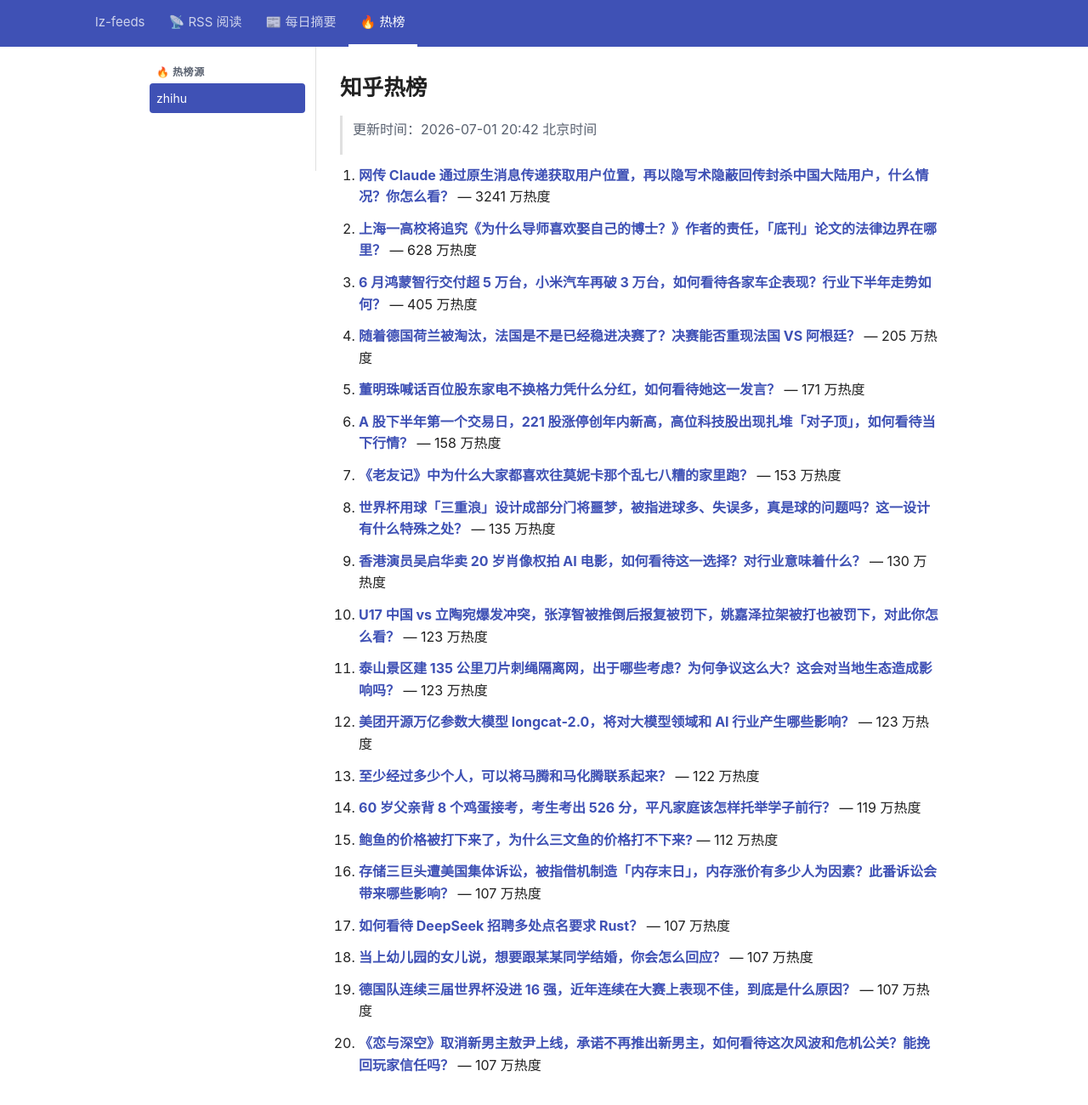
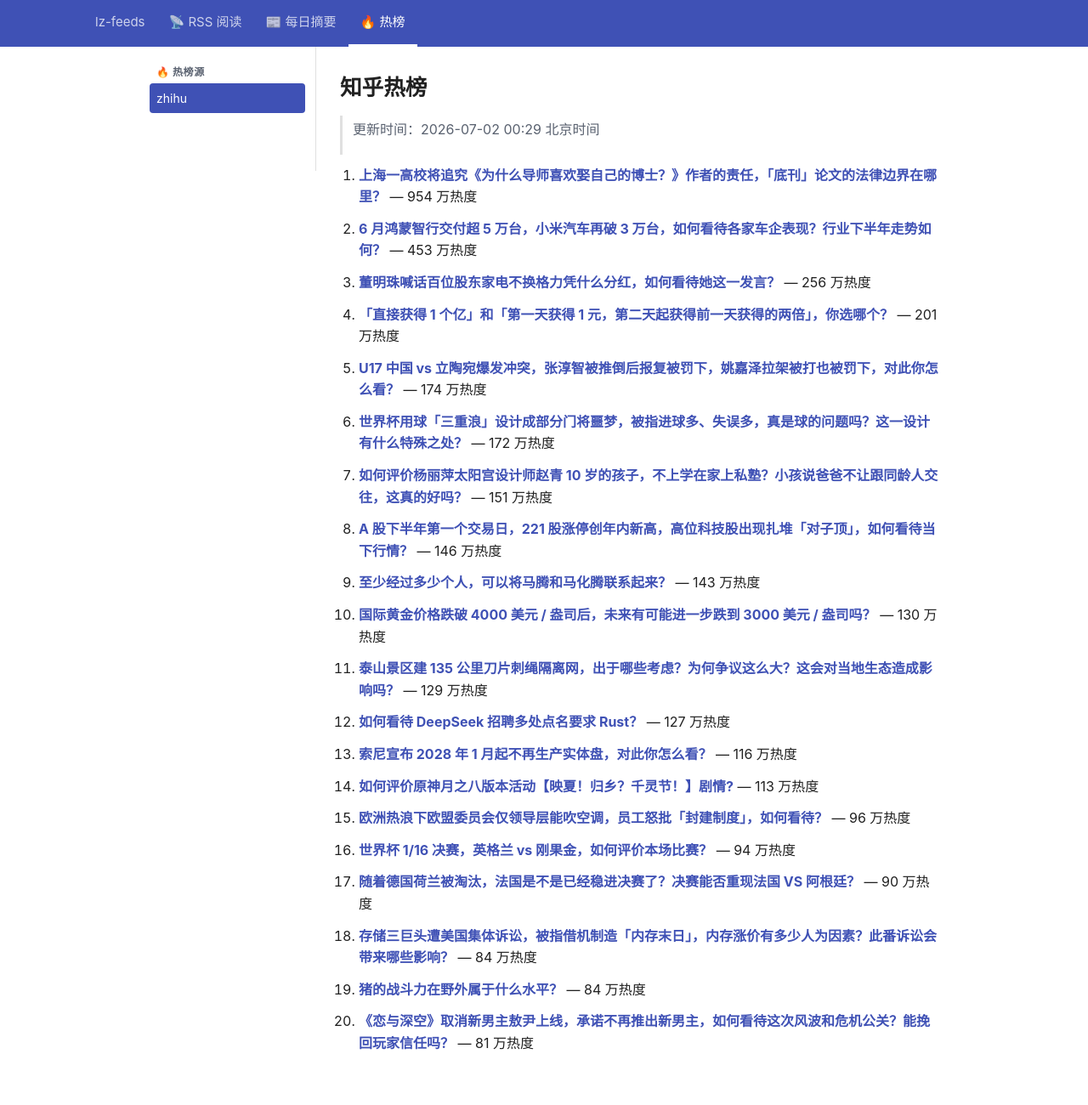
Before and after one commit to lizhang0101/lz-feeds, a Jekyll site: the page built from _hotlist/zhihu.md, in a window 1280 px wide and 1330 px high. Shown: the top 1300 px of the window at 85% size. Built offline with Jekyll 4.4.1, drawn with Linux system fonts in a browser that asks for light colours.

Commit message:
hotlist: 2026-07-01T16:29Z

```diff
--- a/_hotlist/zhihu.md
+++ b/_hotlist/zhihu.md
@@ -1,48 +1,48 @@
 ---
-updated: 2026-07-01 20:42 北京时间
+updated: 2026-07-02 00:29 北京时间
 count: 20
 ---
 
 # 知乎热榜
 
-> 更新时间：2026-07-01 20:42 北京时间
+> 更新时间：2026-07-02 00:29 北京时间
 
-1. **[网传 Claude 通过原生消息传递获取用户位置，再以隐写术隐蔽回传封杀中国大陆用户，什么情况？你怎么看？](https://www.zhihu.com/question/2055348161544295141)** — 3241 万热度
+1. **[上海一高校将追究《为什么导师喜欢娶自己的博士？》作者的责任，「底刊」论文的法律边界在哪里？](https://www.zhihu.com/question/2055014552882901099)** — 954 万热度
 
-2. **[上海一高校将追究《为什么导师喜欢娶自己的博士？》作者的责任，「底刊」论文的法律边界在哪里？](https://www.zhihu.com/question/2055014552882901099)** — 628 万热度
+2. **[6 月鸿蒙智行交付超 5 万台，小米汽车再破 3 万台，如何看待各家车企表现？行业下半年走势如何？](https://www.zhihu.com/question/2055596626312541231)** — 453 万热度
 
-3. **[6 月鸿蒙智行交付超 5 万台，小米汽车再破 3 万台，如何看待各家车企表现？行业下半年走势如何？](https://www.zhihu.com/question/2055596626312541231)** — 405 万热度
+3. **[董明珠喊话百位股东家电不换格力凭什么分红，如何看待她这一发言？](https://www.zhihu.com/question/2055610751952187834)** — 256 万热度
 
-4. **[随着德国荷兰被淘汰，法国是不是已经稳进决赛了？决赛能否重现法国 VS 阿根廷？](https://www.zhihu.com/question/2055296699611066931)** — 205 万热度
+4. **[「直接获得 1 个亿」和「第一天获得 1 元，第二天起获得前一天获得的两倍」，你选哪个？](https://www.zhihu.com/question/2054997832579412084)** — 201 万热度
 
-5. **[董明珠喊话百位股东家电不换格力凭什么分红，如何看待她这一发言？](https://www.zhihu.com/question/2055610751952187834)** — 171 万热度
+5. **[U17 中国 vs 立陶宛爆发冲突，张淳智被推倒后报复被罚下，姚嘉泽拉架被打也被罚下，对此你怎么看？](https://www.zhihu.com/question/2055601585929938402)** — 174 万热度
 
-6. **[A 股下半年第一个交易日，221 股涨停创年内新高，高位科技股出现扎堆「对子顶」，如何看待当下行情？](https://www.zhihu.com/question/2055569067063375363)** — 158 万热度
+6. **[世界杯用球「三重浪」设计成部分门将噩梦，被指进球多、失误多，真是球的问题吗？这一设计有什么特殊之处？](https://www.zhihu.com/question/2054886475376719521)** — 172 万热度
 
-7. **[《老友记》中为什么大家都喜欢往莫妮卡那个乱七八糟的家里跑？](https://www.zhihu.com/question/2052445760537323110)** — 153 万热度
+7. **[如何评价杨丽萍太阳宫设计师赵青 10 岁的孩子，不上学在家上私塾？小孩说爸爸不让跟同龄人交往，这真的好吗？](https://www.zhihu.com/question/2055329739611398639)** — 151 万热度
 
-8. **[世界杯用球「三重浪」设计成部分门将噩梦，被指进球多、失误多，真是球的问题吗？这一设计有什么特殊之处？](https://www.zhihu.com/question/2054886475376719521)** — 135 万热度
+8. **[A 股下半年第一个交易日，221 股涨停创年内新高，高位科技股出现扎堆「对子顶」，如何看待当下行情？](https://www.zhihu.com/question/2055569067063375363)** — 146 万热度
 
-9. **[香港演员吴启华卖 20 岁肖像权拍 AI 电影，如何看待这一选择？对行业意味着什么？](https://www.zhihu.com/question/2055055883843925167)** — 130 万热度
+9. **[至少经过多少个人，可以将马腾和马化腾联系起来？](https://www.zhihu.com/question/665263990)** — 143 万热度
 
-10. **[U17 中国 vs 立陶宛爆发冲突，张淳智被推倒后报复被罚下，姚嘉泽拉架被打也被罚下，对此你怎么看？](https://www.zhihu.com/question/2055601585929938402)** — 123 万热度
+10. **[国际黄金价格跌破 4000 美元 / 盎司后，未来有可能进一步跌到 3000 美元 / 盎司吗？](https://www.zhihu.com/question/2053257491765581754)** — 130 万热度
 
-11. **[泰山景区建 135 公里刀片刺绳隔离网，出于哪些考虑？为何争议这么大？这会对当地生态造成影响吗？](https://www.zhihu.com/question/2055221922401719448)** — 123 万热度
+11. **[泰山景区建 135 公里刀片刺绳隔离网，出于哪些考虑？为何争议这么大？这会对当地生态造成影响吗？](https://www.zhihu.com/question/2055221922401719448)** — 129 万热度
 
-12. **[美团开源万亿参数大模型 longcat-2.0，将对大模型领域和 AI 行业产生哪些影响？](https://www.zhihu.com/question/2055252813568119737)** — 123 万热度
+12. **[如何看待 DeepSeek 招聘多处点名要求 Rust？](https://www.zhihu.com/question/2054320593491715458)** — 127 万热度
 
-13. **[至少经过多少个人，可以将马腾和马化腾联系起来？](https://www.zhihu.com/question/665263990)** — 122 万热度
+13. **[索尼宣布 2028 年 1 月起不再生产实体盘，对此你怎么看？](https://www.zhihu.com/question/2055749849425958003)** — 116 万热度
 
-14. **[60 岁父亲背 8 个鸡蛋接考，考生考出 526 分，平凡家庭该怎样托举学子前行？](https://www.zhihu.com/question/2053790685598371913)** — 119 万热度
+14. **[如何评价原神月之八版本活动【映夏！归乡？千灵节！】剧情?](https://www.zhihu.com/question/2055587987983955849)** — 113 万热度
 
-15. **[鲍鱼的价格被打下来了，为什么三文鱼的价格打不下来?](https://www.zhihu.com/question/2026377414700274584)** — 112 万热度
+15. **[欧洲热浪下欧盟委员会仅领导层能吹空调，员工怒批「封建制度」，如何看待？](https://www.zhihu.com/question/2054562312284025317)** — 96 万热度
 
-16. **[存储三巨头遭美国集体诉讼，被指借机制造「内存末日」，内存涨价有多少人为因素？此番诉讼会带来哪些影响？](https://www.zhihu.com/question/2054955103715422237)** — 107 万热度
+16. **[世界杯 1/16 决赛，英格兰 vs 刚果金，如何评价本场比赛？](https://www.zhihu.com/question/2055624616605922427)** — 94 万热度
 
-17. **[如何看待 DeepSeek 招聘多处点名要求 Rust？](https://www.zhihu.com/question/2054320593491715458)** — 107 万热度
+17. **[随着德国荷兰被淘汰，法国是不是已经稳进决赛了？决赛能否重现法国 VS 阿根廷？](https://www.zhihu.com/question/2055296699611066931)** — 90 万热度
 
-18. **[当上幼儿园的女儿说，想要跟某某同学结婚，你会怎么回应？](https://www.zhihu.com/question/660503579)** — 107 万热度
+18. **[存储三巨头遭美国集体诉讼，被指借机制造「内存末日」，内存涨价有多少人为因素？此番诉讼会带来哪些影响？](https://www.zhihu.com/question/2054955103715422237)** — 84 万热度
 
-19. **[德国队连续三届世界杯没进 16 强，近年连续在大赛上表现不佳，到底是什么原因？](https://www.zhihu.com/question/2055214629203219913)** — 107 万热度
+19. **[猪的战斗力在野外属于什么水平？](https://www.zhihu.com/question/2466491329)** — 84 万热度
 
-20. **[《恋与深空》取消新男主敖尹上线，承诺不再推出新男主，如何看待这次风波和危机公关？能挽回玩家信任吗？](https://www.zhihu.com/question/2055577258866258203)** — 107 万热度
+20. **[《恋与深空》取消新男主敖尹上线，承诺不再推出新男主，如何看待这次风波和危机公关？能挽回玩家信任吗？](https://www.zhihu.com/question/2055577258866258203)** — 81 万热度
```
